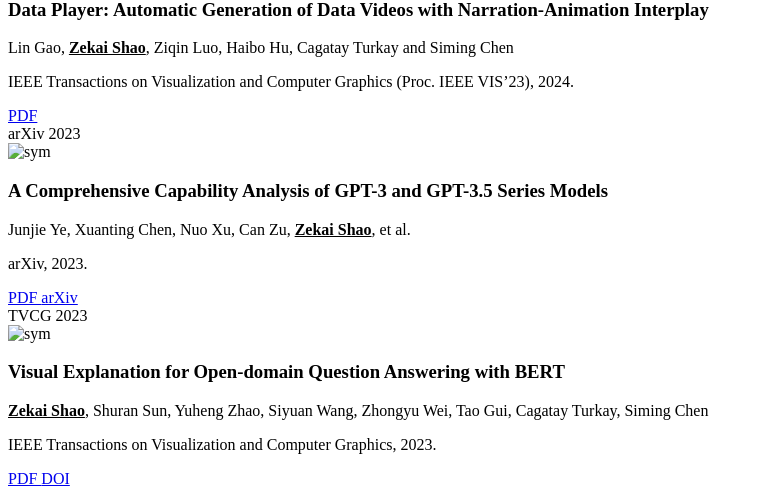
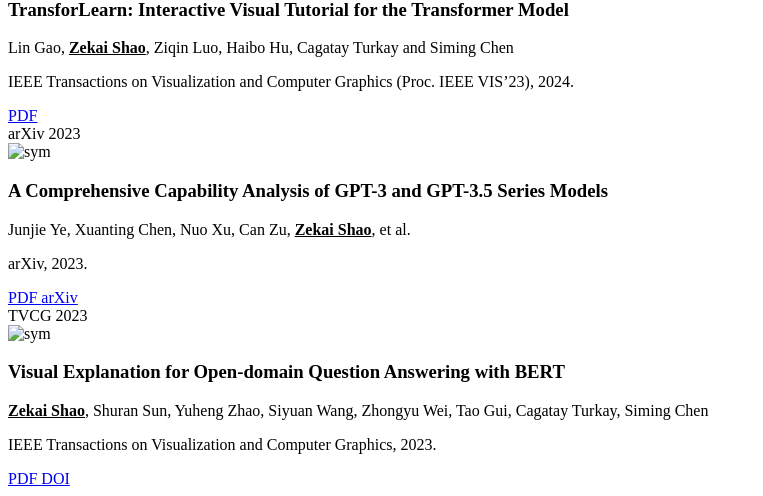
Before and after one commit to ZekaiShao25/ZekaiShao25.github.io, a Jekyll site: the page built from _pages/include/pub.md, in a window 1280 px wide. Shown: the part 1664-2160 px from the top of the page, without its empty margins (0-763 px from the left). Built offline with Jekyll 4.4.1, drawn with Linux system fonts in a browser that asks for light colours; our own code applies the rules of GitHub Pages for plain Markdown files.

Commit message:
revise pub

```diff
--- a/_pages/include/pub.md
+++ b/_pages/include/pub.md
@@ -4,7 +4,7 @@
 <div class='paper-box'><div class='paper-box-image'><div><div class="badge">TVCG 2024</div><img src='images/paper/transforlearn.png' alt="sym" width="100%"></div></div>
 <div class='paper-box-text' markdown="1">
 
-### Data Player: Automatic Generation of Data Videos with Narration-Animation Interplay
+### TransforLearn: Interactive Visual Tutorial for the Transformer Model
 
 Lin Gao, **<u>Zekai Shao</u>**, Ziqin Luo, Haibo Hu, Cagatay Turkay and Siming Chen
 
```
